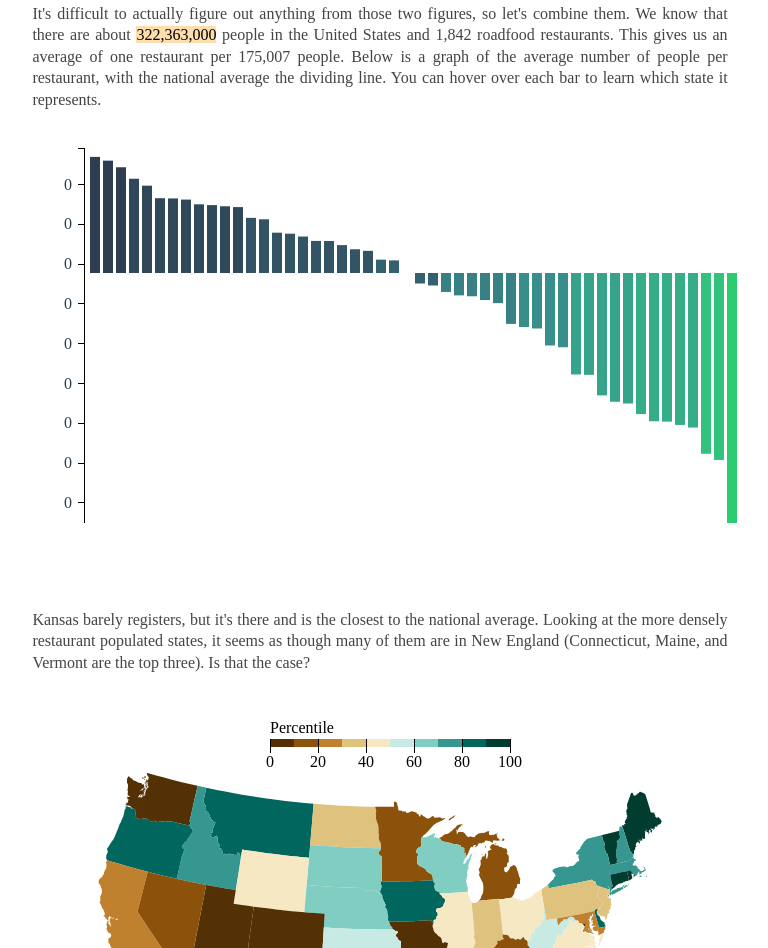
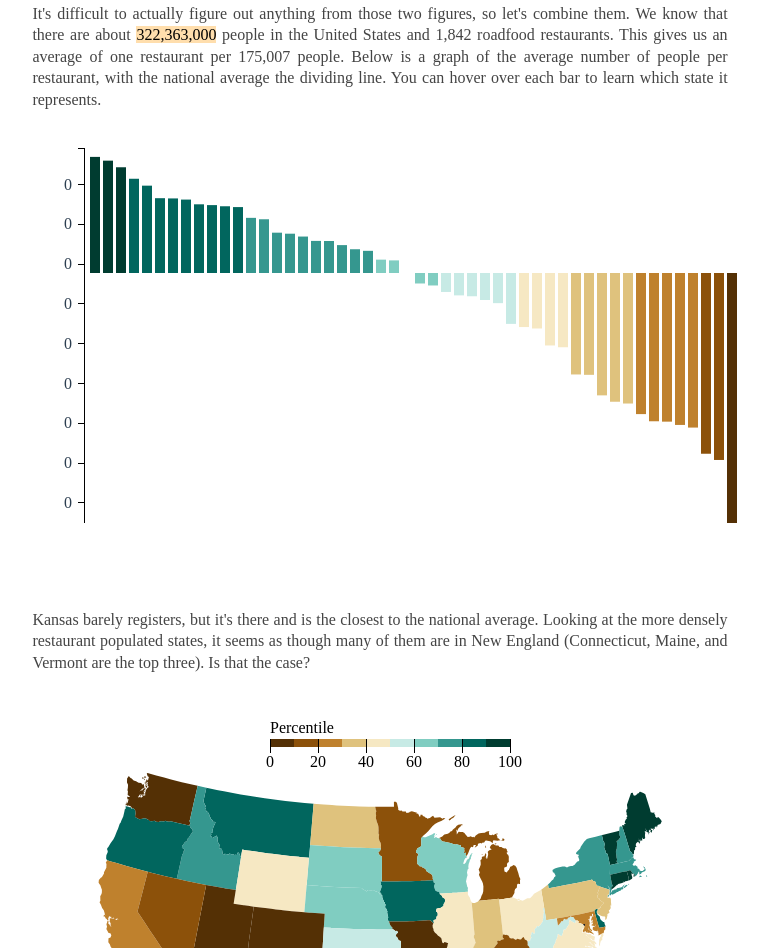
Before and after one commit to jmahabal/restaurants, a plain HTML site: page index.html in a window 1280 px wide. Shown: the part 2913-3861 px from the top of the page, without its empty margins (260-1028 px from the left). Drawn offline with Linux system fonts and the light colour scheme.

Commit message:
editing colorarray 2

```diff
--- a/index.html
+++ b/index.html
@@ -696,7 +696,7 @@ function createStateSquaresBar(data, usstatespop) {
 
 
 
-  var colorarrayreverse = ["#2ecc71", "#31c27b", "#35ad88", "#36a38b", "#378e8b", "#378084", "#34616f", "#325465", "#2f495a", "#2c3e50"].reverse();
+  var colorarrayreverse = ['#543005','#8c510a','#bf812d','#dfc27d','#f6e8c3','#c7eae5','#80cdc1','#35978f','#01665e','#003c30'].reverse();
 
   // var squarecolorxscale = d3.min(d3.entries(dividedpop));
   // console.log(scaleymax);
```
